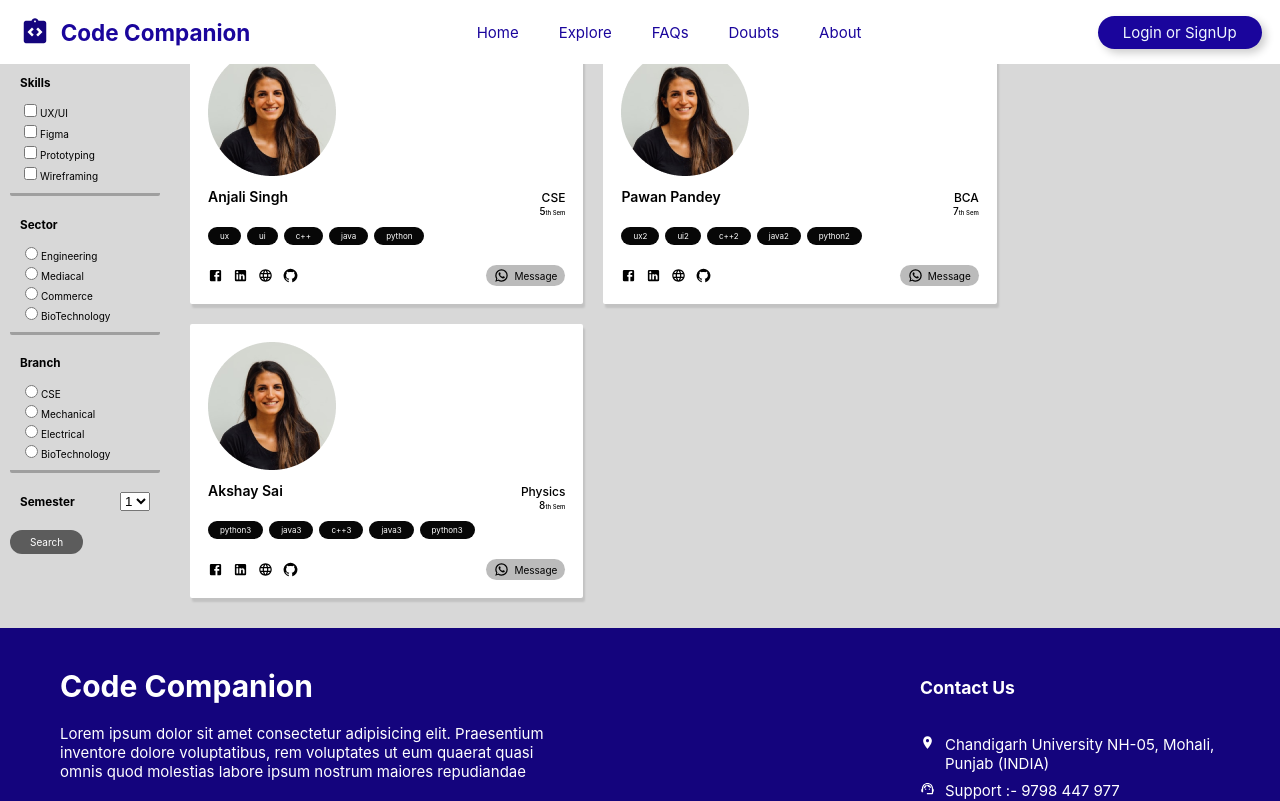
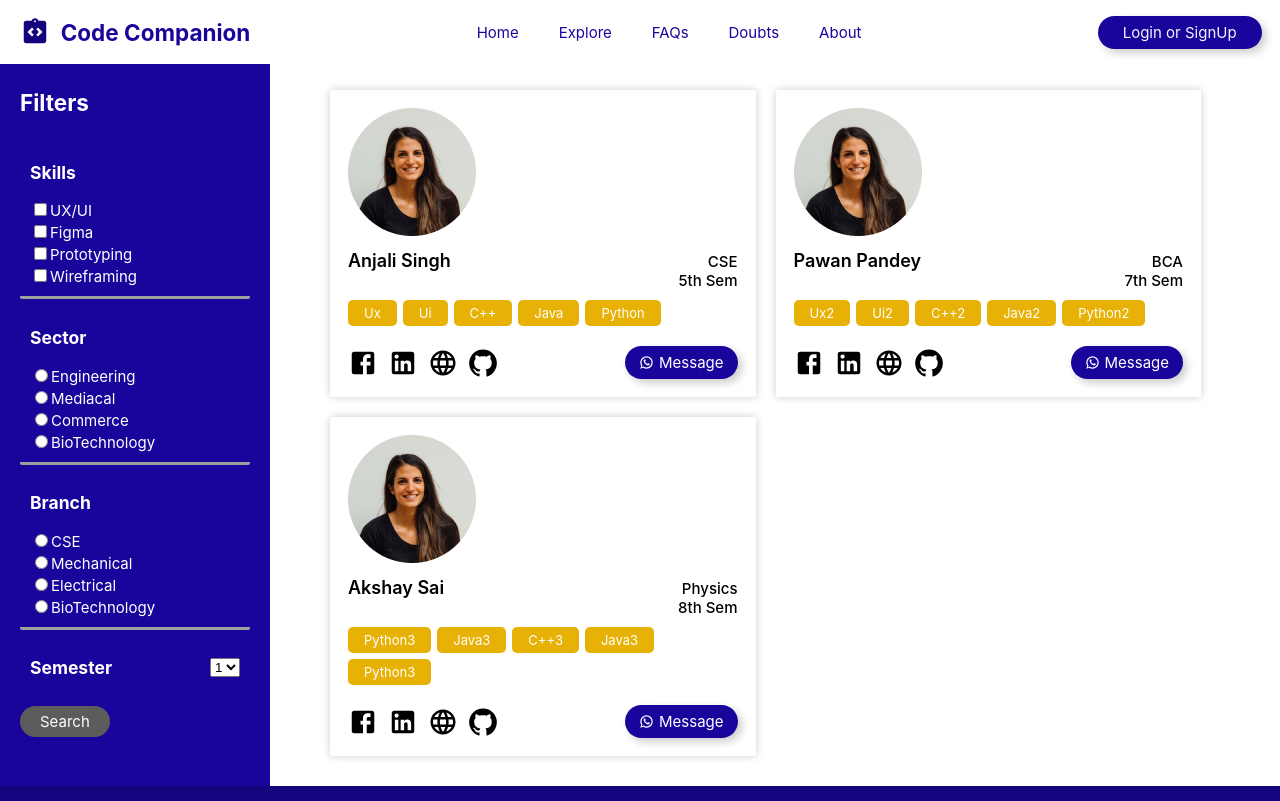
Before and after one commit to mr-optimizer/Connectolike, a React (Create React App) app in the folder frontend/: page /discover in a window 1280 px wide. Shown: the top 801 px of the page. Built offline with nearby package versions, Linux system fonts and the light colour scheme.

Commit message:
basic ui completed

```diff
--- a/frontend/src/pages/Discover/Discover.css
+++ b/frontend/src/pages/Discover/Discover.css
@@ -1,19 +1,18 @@
 .discover{
-    display: flex;
-    gap: 2rem;
-    background-color: rgb(216, 216, 216);
+    padding-top: 6rem;
+    font-size: 1.5rem;
 }
 
 .discover__body{
     display: flex;
-    gap: 2rem;
+    gap: 6rem;
 }
 
 .left-contents{
-    min-width: 15rem;
-    padding: 1rem;
-    /* background-color: rgb(216, 216, 216); */
-    /* border-radius: .2rem; */
+    min-width: 23rem;
+    padding: 1rem 2rem 3rem 2rem;
+    color: white;
+    background-color: rgb(26, 5, 156);
 }
 
 .left__head{
--- a/frontend/src/pages/Discover/Discover.js
+++ b/frontend/src/pages/Discover/Discover.js
@@ -1,7 +1,6 @@
 import React from "react";
 import "./Discover.css";
 import DiscoverCard from "./DiscoverCard";
-// import SortBy from "./SortBy";
 import SkillFilter from "../../components/Filters/SkillFilter";
 import SectorFilter from "../../components/Filters/SectorFilter";
 import BranchFilter from "../../components/Filters/BranchFilter";
@@ -61,14 +60,12 @@ const Discover = () => {
           <form>
             <div className="left__head">
               <h2>Filters</h2>
-              {/* <SortBy  /> */}
             </div>
 
             <SkillFilter />
             <SectorFilter />
             <BranchFilter />
             <SemesterFilter />
-            {/* skills, sector, experience, branch, semeseter */}
             <button className="search-btn">Search</button>
           </form>
         </div>
--- a/frontend/src/pages/Discover/DiscoverCard.css
+++ b/frontend/src/pages/Discover/DiscoverCard.css
@@ -7,7 +7,7 @@
     gap: 1rem;
     border-radius: .2rem;
     background-color: white;
-    box-shadow: 2px 4px 2px rgba(0, 0, 0, 0.1);
+    box-shadow: 0px 0px 8px rgba(0, 0, 0, .2);
 }
 
 .discover__card__infos{
@@ -20,7 +20,7 @@
 .discover__card__infos__name{
     margin: 0;
     font-weight: 600;
-    font-size: 1.4rem;
+    font-size: 1.8rem;
 }
 
 .discover__card__infos--branch__sem{
@@ -32,13 +32,11 @@
 .discover__card__infos--branch{
     margin: 0;
     font-weight: 500;
-    font-size: 1.2rem;
 }
 
 .discover__card__infos--sem{
     margin: 0;
     font-weight: 500;
-    font-size: 1rem;
 }
 .discover__card__skills{
     display: flex;
@@ -62,18 +60,22 @@
 
 .discover__card__social__public--icons{
     cursor: pointer;
+
+}
+.discover__card__social__public--icons :hover{
+
+    color: rgb(26, 5, 156);
+
 }
 
 .discover__card__social__private--message{
-    padding: .3rem .8rem;
+    padding: .7rem 1.4rem;
     display: flex;
     align-items: center;
     gap: .5rem;
     cursor: pointer;
-    background-color: rgb(187, 187, 187);
+    background-color: rgb(26, 5, 156);
+    box-shadow: 4px 4px 8px rgba(0, 0, 0, 0.2);
     border-radius: 10rem;
+    color: white;
 }
-
-.small{
-    font-size: .6rem;
-}
--- a/frontend/src/pages/Discover/DiscoverCard.js
+++ b/frontend/src/pages/Discover/DiscoverCard.js
@@ -22,7 +22,7 @@ const DiscoverCard = (props) => {
         <p className='discover__card__infos__name'>{props.name}</p></div>
         <div className='discover__card__infos--branch__sem'>
           <p className='discover__card__infos--branch'>{props.branch}</p>
-          <p className='discover__card__infos--sem'>{props.sem}<span className='small'>th Sem</span></p>
+          <p className='discover__card__infos--sem'>{props.sem}<span>th Sem</span></p>
         </div>
       </div>
 
@@ -34,10 +34,10 @@ const DiscoverCard = (props) => {
 
       <div className='discover__card__social'>
         <div className='discover__card__social__public'>
-          <FacebookIcon className='discover__card__social__public--icons'/>
-          <LinkedInIcon className='discover__card__social__public--icons'/>
-          <LanguageIcon className='discover__card__social__public--icons'/>
-          <GitHubIcon className='discover__card__social__public--icons'/>
+          <FacebookIcon className='discover__card__social__public--icons' style={{fontSize:"3rem"}}/>
+          <LinkedInIcon className='discover__card__social__public--icons'style={{fontSize:"3rem"}}/>
+          <LanguageIcon className='discover__card__social__public--icons'style={{fontSize:"3rem"}}/>
+          <GitHubIcon className='discover__card__social__public--icons'style={{fontSize:"3rem"}}/>
         </div>
         <div className='discover__card__social__private'>
           <button className='discover__card__social__private--message'><WhatsAppIcon className='discover__card__social__private--icon'/> Message</button>
--- a/frontend/src/pages/Discover/Skills.css
+++ b/frontend/src/pages/Discover/Skills.css
@@ -3,9 +3,10 @@
     display: flex;
     justify-content: center;
     align-items: center;
-    padding: .4rem 1.2rem;
-    background-color: rgb(7, 7, 7);
+    padding: .5rem 1.6rem;
+    text-transform: capitalize;
+    background-color: rgb(231, 178, 5);
     color: #fff;
-    font-size: .8rem;
-    border-radius: 10rem;
+    font-size: 1.3rem;
+    border-radius: 5px;
 }
--- a/frontend/src/pages/Doubts/Doubts.css
+++ b/frontend/src/pages/Doubts/Doubts.css
@@ -1,10 +1,10 @@
 .doubts{
-    height: 90vh;
+    height: 100vh;
     display: flex;
     justify-content: center;
     align-items: center;
-    font-size: 2rem;
+    font-size: 4rem;
     font-weight: 600;
     color: white;
-    background-color: rgb(212, 70, 255);
+    background-color: rgb(231, 178, 5);
 }
--- a/frontend/src/pages/Landing/WhyCodeCompanion.js
+++ b/frontend/src/pages/Landing/WhyCodeCompanion.js
@@ -27,7 +27,6 @@ const Whycc = () => {
         <div className="whycc__figures-fig">
           <span className="cont">
             <span class="value" data-val="120">
-              {/* {activeFig} */}
               <ScrollTrigger
                 onEnter={() => setCounterOn(true)}
                 onExit={() => setCounterOn(false)}
@@ -42,7 +41,6 @@ const Whycc = () => {
         <div className="whycc__figures-fig">
           <span className="cont">
             <span class="value" data-val="120">
-              {/* {communityFig} */}
               <ScrollTrigger
                 onEnter={() => setCounterOn(true)}
                 onExit={() => setCounterOn(false)}
--- a/frontend/src/pages/Login-Signup/Signup.js
+++ b/frontend/src/pages/Login-Signup/Signup.js
@@ -44,7 +44,6 @@ const Signup = () => {
         toast.error(response.data.message);
       }
     } catch (error) {
-      // console.log(error.response)
       dispatch(hideLoading());
       toast.error("Something went wrong!");
     }
--- a/frontend/src/pages/My-Profile/MyProfile.css
+++ b/frontend/src/pages/My-Profile/MyProfile.css
@@ -1,5 +1,6 @@
 .my__profile{
-
+    font-size: 1.7rem;
+    /* color: rgb(26, 5, 156); */
 }
 
 .my__profile__images__and__buttons{
@@ -7,7 +8,7 @@
 }
 
 .cover__image{
-    padding: 0 1rem;
+    /* padding: 0 1rem; */
 }
 .cover__img{
     width: 100%;
@@ -48,13 +49,16 @@
 }
 
 .btn-cancle{
-    background-color: grey;
-    padding: 1rem;
+    background-color: rgb(80, 77, 102);
+    box-shadow: 4px 4px 8px rgba(0, 0, 0, 0.2);
+    padding: 0.7rem 2.5rem;
+    color: white;
 }
 
 .btn-save{
-    background-color: rgb(0, 0, 0);
-    padding: 1rem 1.4rem;
+    background-color: rgb(26, 5, 156);
+    box-shadow: 4px 4px 8px rgba(0, 0, 0, 0.2);
+    padding: 0.7rem 3.7rem;
     color: white;
 }
 
@@ -68,6 +72,8 @@
 .personal__details, .professional__details, .social__details {
     padding: 0 4rem;
     margin: 3rem 0;
+    width: 60rem;
+
 }
 
 .personal__details__component, .professional__details__component, .social__details__component{
@@ -80,6 +86,7 @@
 .component{
     display: flex;
     align-items: center;
+    justify-content: space-between;
     gap: 1rem;
 }
 
```
Also changed, not shown: frontend/src/pages/My-Profile/MyProfile.js (+17 -6 lines), frontend/src/images/MyProfile/avatar.png (renamed from frontend/src/images/swas_k.png), frontend/src/images/MyProfile/cover.jpg (renamed from frontend/src/images/Why-Should-We-Hire-You.jpg).
